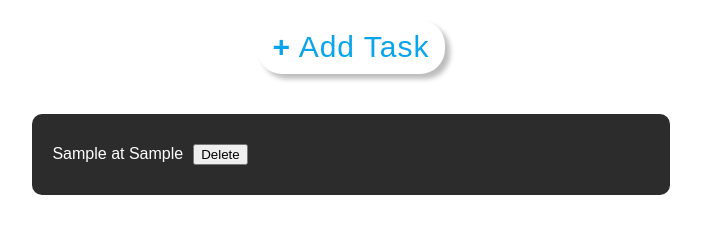
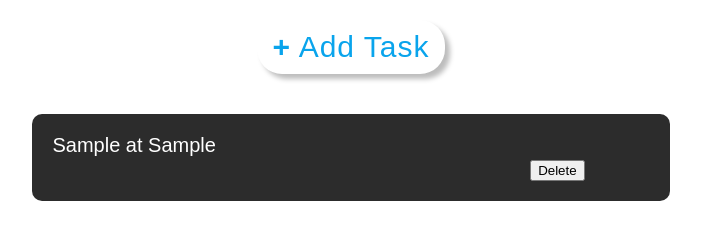
Before and after one commit to DivineAghulor/GPTtest, a plain HTML site: page index.html in a window 1280 px wide. Both pictures are taken after typing "Sample", "Sample", "Sample" into the empty fields and a click on the input "Submit". Shown: the whole page, without its empty margins (289-990 px from the left). Drawn offline with Linux system fonts and the light colour scheme.

Commit message:
Adjusted font of list box and Delete button positioning

```diff
--- a/styles.css
+++ b/styles.css
@@ -8,7 +8,7 @@ body {
   }
 
   button {
-    margin: 10px;
+    margin-left: 80%;
   }
 
   .addTaskButton{
@@ -53,6 +53,7 @@ body {
     border-radius: 10px;
     background-color: #2c2c2c;
     cursor: pointer;
+    font-size: 20px;
   }
 
   .expandedTask {
```
